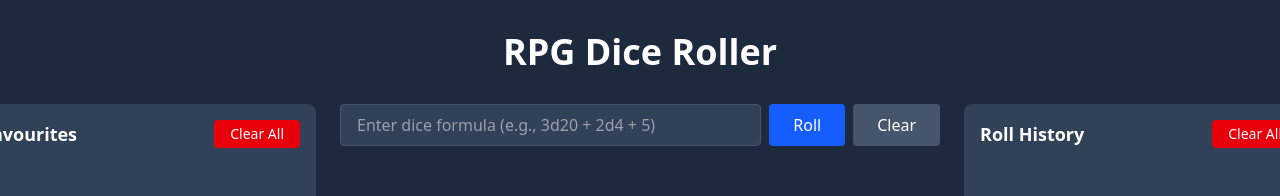
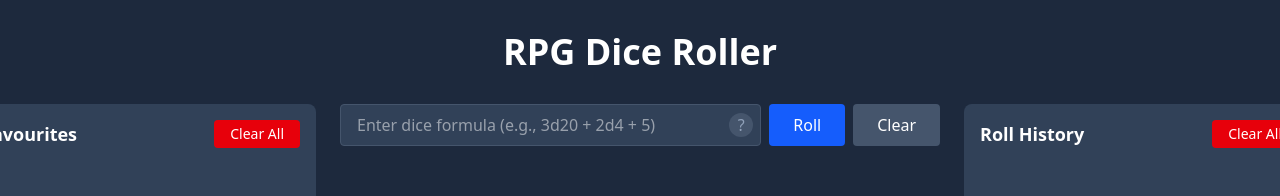
Before and after one commit to djmorton42/rollomancer, a React (Vite) app: page / in a window 1280 px wide. Shown: the top 196 px of the page. Built offline with nearby package versions, Linux system fonts and the light colour scheme.

Commit message:
Add formula help pop-up

```diff
--- a/src/App.tsx
+++ b/src/App.tsx
@@ -62,6 +62,7 @@ function App() {
   }
 
   const handleReroll = (formula: string) => {
+    setFormula(formula)
     handleRoll(formula)
   }
 
@@ -89,6 +90,7 @@ function App() {
 
   const handleRollFavourite = (formula: string, label: string) => {
     try {
+      setFormula(formula)
       const result = parseDiceFormula(formula)
       setRollResult({ ...result, favouriteLabel: label })
       setRollCount(prev => prev + 1)
--- a/src/components/DiceInput.tsx
+++ b/src/components/DiceInput.tsx
@@ -1,4 +1,5 @@
-import { useRef } from 'react'
+import { useRef, useState } from 'react'
+import { motion, AnimatePresence } from 'framer-motion'
 
 interface DiceInputProps {
   formula: string;
@@ -9,6 +10,7 @@ interface DiceInputProps {
 
 export function DiceInput({ formula, setFormula, onRoll, onClear }: DiceInputProps) {
   const inputRef = useRef<HTMLInputElement>(null)
+  const [showHelp, setShowHelp] = useState(false)
 
   const handleSubmit = (e: React.FormEvent) => {
     e.preventDefault()
@@ -18,16 +20,25 @@ export function DiceInput({ formula, setFormula, onRoll, onClear }: DiceInputPro
   }
 
   return (
-    <form onSubmit={handleSubmit} className="mb-6">
+    <form onSubmit={handleSubmit} className="mb-6 relative">
       <div className="flex gap-2">
+        <div className="flex-1 relative">
           <input
             ref={inputRef}
             type="text"
             value={formula}
             onChange={(e) => setFormula(e.target.value)}
             placeholder="Enter dice formula (e.g., 3d20 + 2d4 + 5)"
-          className="flex-1 px-4 py-2 rounded bg-slate-700 border border-slate-600 focus:border-blue-500 focus:outline-none"
+            className="w-full px-4 py-2 rounded bg-slate-700 border border-slate-600 focus:border-blue-500 focus:outline-none"
           />
+          <div
+            onMouseEnter={() => setShowHelp(true)}
+            onMouseLeave={() => setShowHelp(false)}
+            className="absolute right-2 top-1/2 -translate-y-1/2 w-6 h-6 flex items-center justify-center text-slate-400 hover:text-slate-200 transition-colors rounded-full bg-slate-600 hover:bg-slate-500 cursor-help"
+          >
+            ?
+          </div>
+        </div>
         <button
           type="submit"
           className="px-6 py-2 bg-blue-600 rounded hover:bg-blue-700 transition-colors"
@@ -42,6 +53,26 @@ export function DiceInput({ formula, setFormula, onRoll, onClear }: DiceInputPro
           Clear
         </button>
       </div>
+
+      <AnimatePresence>
+        {showHelp && (
+          <motion.div
+            initial={{ opacity: 0, y: -10 }}
+            animate={{ opacity: 1, y: 0 }}
+            exit={{ opacity: 0, y: -10 }}
+            className="absolute top-full mt-2 right-0 w-[35rem] p-4 bg-slate-700 rounded-lg shadow-lg border border-slate-600 z-10"
+          >
+            <h3 className="font-bold mb-2">Example Dice Formulas</h3>
+            <div className="space-y-1 text-sm text-slate-300">
+              <p><code className="text-emerald-400">3d6</code> → roll three 6-sided dice</p>
+              <p><code className="text-emerald-400">2d8 + 1</code> → roll two 8-sided dice and add 1</p>
+              <p><code className="text-emerald-400">1d10 + 1d4</code> → roll a 10-sided dice and a 4-sided dice and add the results</p>
+              <p><code className="text-emerald-400">&gt;2d20</code> → roll two 20-sided dice and take the highest roll</p>
+              <p><code className="text-emerald-400">&lt;3d10</code> → roll three 10-sided dice and take the lowest roll</p>
+            </div>
+          </motion.div>
+        )}
+      </AnimatePresence>
     </form>
   )
 }
--- a/src/components/Favourites.tsx
+++ b/src/components/Favourites.tsx
@@ -91,7 +91,7 @@ export function Favourites({ favourites, onRoll, onRemove, onClearAll }: Favouri
                       onClick={() => onRemove(favourite.id)}
                       className="px-2 py-0.5 text-xs bg-slate-600 hover:bg-slate-700 rounded transition-colors"
                     >
-                      Remove
+                      Clear
                     </button>
                   </div>
                 </div>
```
Lines whose indentation alone changed are shown as unchanged.
